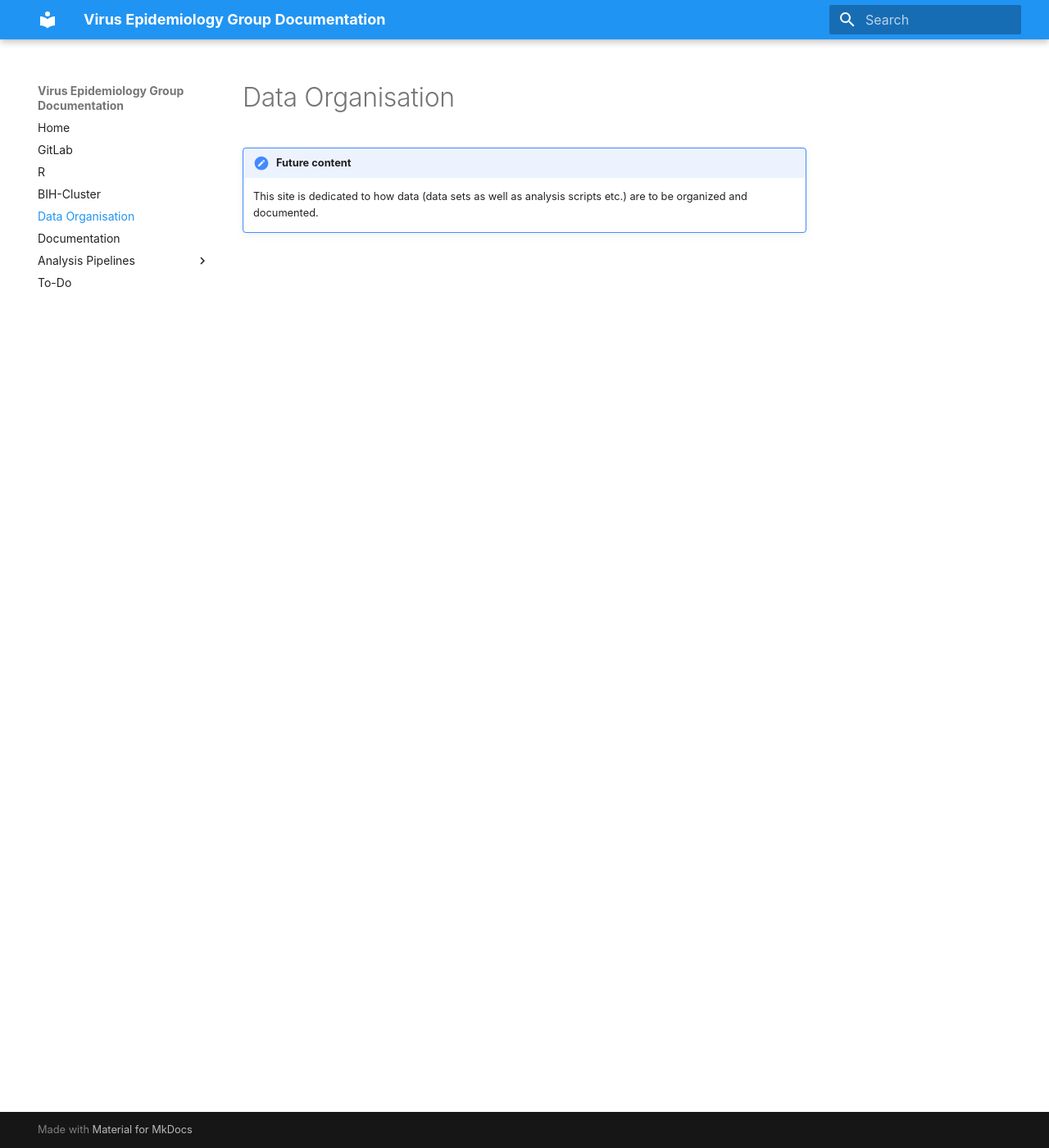
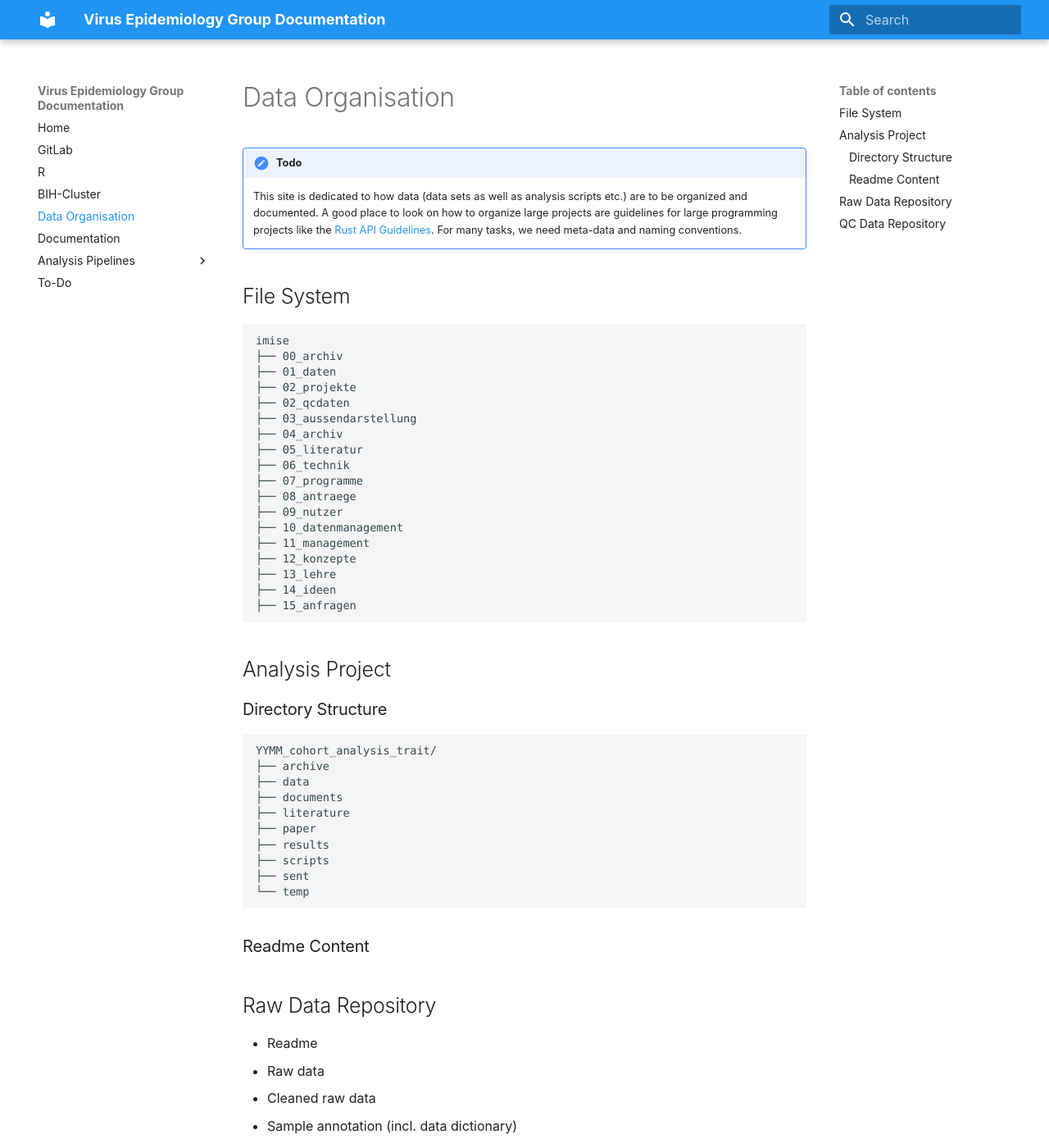
Before and after one commit to drexler-virus-epidemiology/group-documentation, an MkDocs documentation site: the page built from docs/data-organisation.md, in a window 1280 px wide and 1400 px high. Shown: the whole window at 82% size. Built offline with MkDocs 1.6.1 and Material for MkDocs 9.7.7, drawn with Linux system fonts in a browser that asks for light colours; some of the changed text lies outside the part shown.

````diff
--- a/docs/data-organisation.md
+++ b/docs/data-organisation.md
@@ -1,5 +1,73 @@
 # Data Organisation
 
-!!! note "Future content"
+!!! todo
     This site is dedicated to how data (data sets as well as analysis scripts
-    etc.) are to be organized and documented.
+    etc.) are to be organized and documented. A good place to look on how to
+    organize large projects are guidelines for large programming projects like
+    the [Rust API Guidelines](https://rust-lang.github.io/api-guidelines/). For
+    many tasks, we need meta-data and naming conventions.
+
+## File System
+
+```bash
+imise
+├── 00_archiv
+├── 01_daten
+├── 02_projekte
+├── 02_qcdaten
+├── 03_aussendarstellung
+├── 04_archiv
+├── 05_literatur
+├── 06_technik
+├── 07_programme
+├── 08_antraege
+├── 09_nutzer
+├── 10_datenmanagement
+├── 11_management
+├── 12_konzepte
+├── 13_lehre
+├── 14_ideen
+├── 15_anfragen
+```
+
+## Analysis Project
+
+### Directory Structure
+
+```bash
+YYMM_cohort_analysis_trait/
+├── archive
+├── data
+├── documents
+├── literature
+├── paper
+├── results
+├── scripts
+├── sent
+└── temp
+```
+
+### Readme Content
+
+
+
+## Raw Data Repository
+
+* Readme
+* Raw data
+* Cleaned raw data
+* Sample annotation (incl. data dictionary)
+* Feature annotation (incl. data dictionary)
+
+## QC Data Repository
+
+* Summary
+* Folders & Files description
+* Sample & Feature annotation (incl. data dictionary)
+* Derived data (quantities computed from raw data)
+* For papers
+    * Methods (collection, pre-treatment, measurement etc.)
+    * Relevant papers to cite (methods, studies etc.)
+    * Ethics statement
+    * Funding statement
+    * Acknowledgement
````
Also changed, not shown: docs/r.md (+1 -1 lines), docs/todo.md (+6 -0 lines), docs/virus-identification-pipelines/virus-discovery.md (+42 -0 lines).
